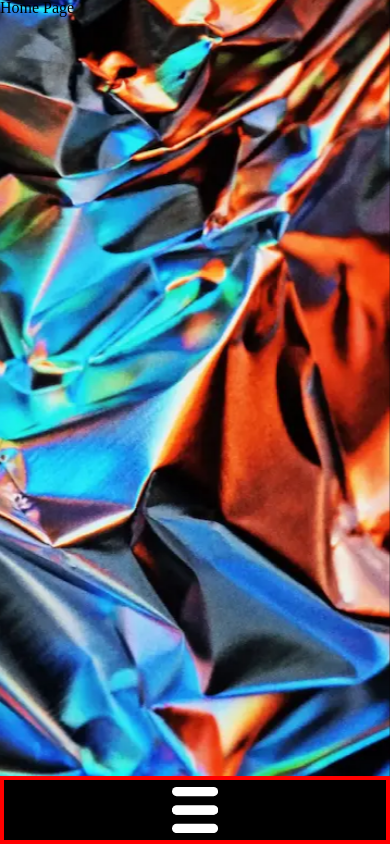
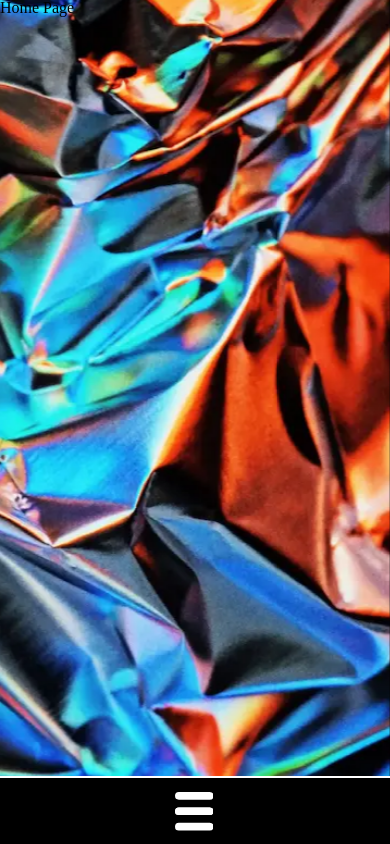
Before and after one commit to Driijko/wren, a Svelte app: page / in a window 390 px wide. Built offline with nearby package versions, Linux system fonts and the light colour scheme.

Commit message:
InterfaceSelectionMobile.

```diff
--- a/src/components/1-site/interface/interface-selection/InterfaceSelection.svelte
+++ b/src/components/1-site/interface/interface-selection/InterfaceSelection.svelte
@@ -5,6 +5,7 @@
   import { currentPage } from "../../../../dynamic/currentPage";
   import SiteMenuModalToggleButton
   from "../../../5-elements/interface/SiteMenuModalToggleButton.svelte";
+  import InterfaceSelectionMobile from "./InterfaceSelectionMobile.svelte";
 
   // INTERFACE ELEMENTS -----------------------------------------
   const siteMenuToggleButton = {id: 0, component: SiteMenuModalToggleButton};
@@ -34,36 +35,12 @@
 </script>
 
 <!-- MARKUP //////////////////////////////////////// -->
-<div>
-  <SiteMenuModalToggleButton />
-</div>
+{#if ($breakpoint === "mobile")}
+  <InterfaceSelectionMobile {buttons} />
+{/if}
 
 <!-- STYLES ////////////////////////////////////////// -->
 <style>
-div {
-  display: flex;
-  justify-content: center;
-  background-color: black;
-  border: 4px solid red;
-  height: 8%;
-  /* opacity: 0;
-  animation: fade-in 2s 1s ease-out forwards; */
-}
-div :global(button) {
-  height: 100%;
-  color: white;
-  padding: 1.5%;
-  border-color: transparent;
-  border-style: solid;
-  border-width: 0.15vw;
-}
-/* TRANSITIONS -------------------------------- */
-@media(hover: hover) {
-  div :global(button svg) {
-    transition: transform 0.3s ease-out;
-  }
-  div :global(button:hover svg), div :global(button:focus-visible svg) {
-    transform: scale(1.3);
-  }
-}
+
+
 </style>
--- /dev/null
+++ b/src/components/1-site/interface/interface-selection/InterfaceSelectionMobile.svelte
@@ -0,0 +1,75 @@
+<!-- SCRIPTS ///////////////////////////////////////// -->
+<script>
+  // IMPORTS --------------------------------------
+  import { flip } from "svelte/animate";
+  import {quintOut, quintIn, sineOut } from "svelte/easing";
+  import shift from "../../../../scripts/transitions/shift";
+  import { interfaceModal } from "../../../../dynamic/interface";
+  import { currentInterface } from "../../../../dynamic/interface";
+
+  // PROPS ---------------------------------------
+  export let buttons = [];
+
+  // TRANSITIONS -------------------------------
+  const inTrans = {
+    easing: quintOut,
+    duration: 1000,
+    x: -window.innerWidth
+  };
+  const outTrans = {
+    easing: quintIn,
+    duration: 500,
+    x: -window.innerWidth
+  }
+
+</script>
+
+<!-- MARKUP ///////////////////////////////////////// -->
+<menu class="center">
+  {#each buttons as button (button.id)}
+    <li class="toolbar-button-container"
+      class:interface-closer-container={button.closer}
+      class:highlight={button.highlight === $currentInterface && $interfaceModal}
+      animate:flip="{{duration: 700, delay: 300, easing: sineOut}}"
+      in:shift="{inTrans}" out:shift="{outTrans}"
+
+    >
+      <svelte:component this={button.component} />
+    </li>
+  {/each}
+</menu>
+
+<!-- style:width={`${toolbarHeightMO}dvh`} -->
+
+<!-- STYLES ///////////////////////////////////////// -->
+<style>
+menu {
+  display: flex;
+  justify-content: center;
+  background-color: black;
+  height: 8%;
+  border-top-color: white;
+  border-top-style: solid;
+  border-top-width: 0.3dvh;
+  /* opacity: 0;
+  animation: fade-in 2s 1s ease-out forwards; */
+}
+li {
+  height: 100%;
+  width: 8dvh;
+}
+li :global(button) {
+  height: 100%;
+  color: white;
+  padding: 20%;
+}
+/* TRANSITIONS -------------------------------- */
+@media(hover: hover) {
+  li :global(button svg) {
+    transition: transform 0.3s ease-out;
+  }
+  li :global(button:hover svg), li :global(button:focus-visible svg) {
+    transform: scale(1.4);
+  }
+}
+</style>
```
